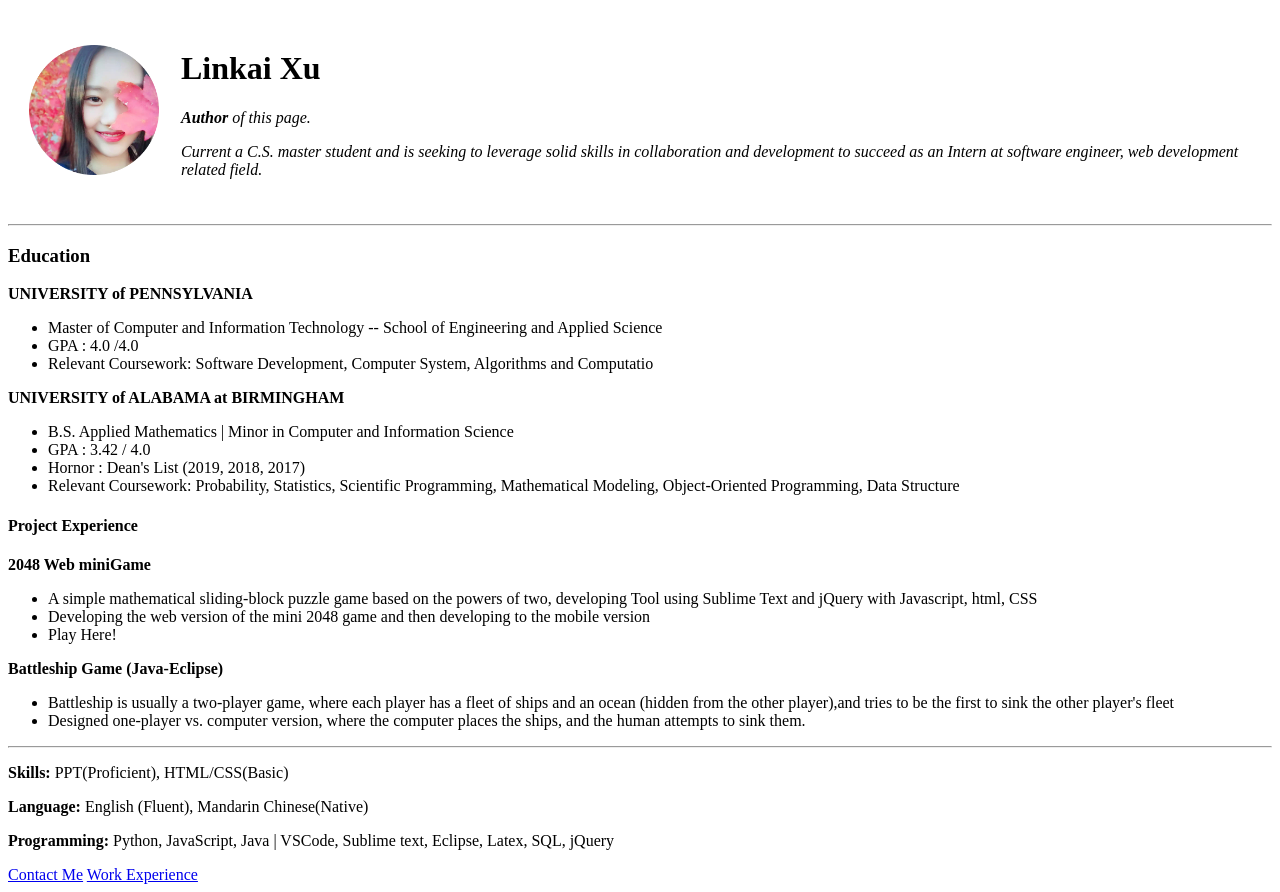
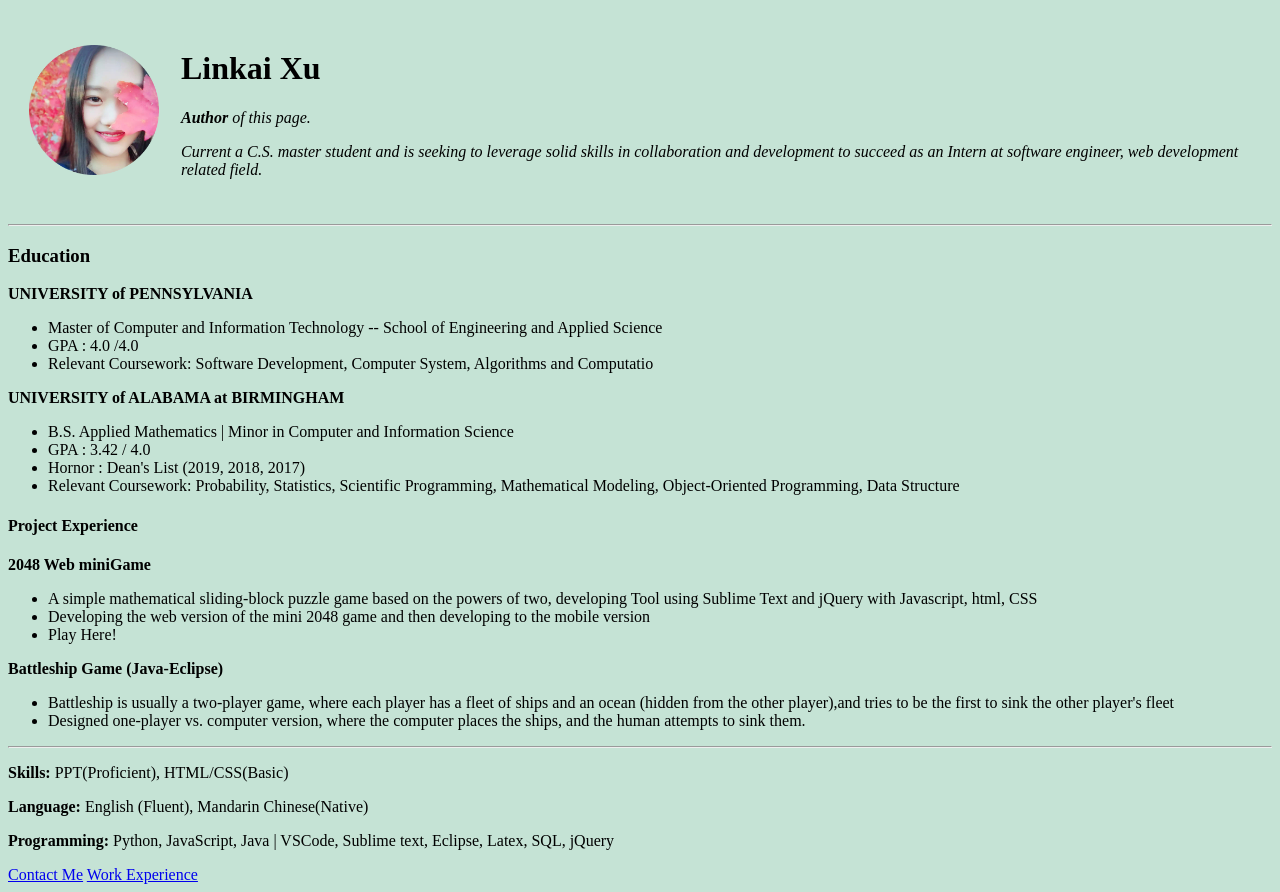
Before and after one commit to linkaixul/RS, a plain HTML site: page index.html in a window 1280 px wide. Drawn offline with Linux system fonts and the light colour scheme.

Commit message:
Add files via upload

```diff
--- a/index.html
+++ b/index.html
@@ -7,9 +7,10 @@
         <title>&#8464 Linkai's PS</title>
         <meta name="description" content="">
         <meta name="viewport" content="width=device-width, initial-scale=1">
-        <link rel="stylesheet" href="">
+        <link rel="stylesheet" href="style.css">
     </head>
     <body>
+        <div class="head1">
             <table cellspacing="20">
                 <tr>
                     <td><img src="image/profileh.png" width="130px"></td>
@@ -21,9 +22,10 @@
                     </td>
                 </tr>
             </table>
-
+        </div>
 
         <hr>
+        <div class="education">
             <h3>Education</h3>
             <p><strong>UNIVERSITY of PENNSYLVANIA</strong></p>
             <ul>
@@ -39,7 +41,8 @@
                 <li>Relevant Coursework:  Probability, Statistics, Scientific Programming, Mathematical Modeling, Object-Oriented Programming, Data
                     Structure</li>
             </ul>
-
+        </div>
+        <div class="project">
             <h4>Project Experience</h4>
             <p><strong>2048 Web miniGame</strong></p>
             <ul>
@@ -56,11 +59,14 @@
                 <li>Designed one-player vs. computer version, where the computer places the ships, and the human attempts to sink them.
                 </li>
             </ul>
+        </div>
         <hr>
+        <div class="bottom">
             <p><strong>Skills: </strong>PPT(Proficient), HTML/CSS(Basic)</p>
             <p><strong>Language: </strong>English (Fluent), Mandarin Chinese(Native)</p>
             <p><strong>Programming: </strong>Python, JavaScript, Java | VSCode, Sublime text, Eclipse, Latex, SQL, jQuery</p>
             <a href="contact-me.html">Contact Me</a>
             <a href="work-experience.html">Work Experience</a>
+        </div>
     </body>
 </html>
--- /dev/null
+++ b/style.css
@@ -0,0 +1,3 @@
+body{
+    background-color: #c5e3d5;
+}
```
Lines whose indentation alone changed are shown as unchanged.
